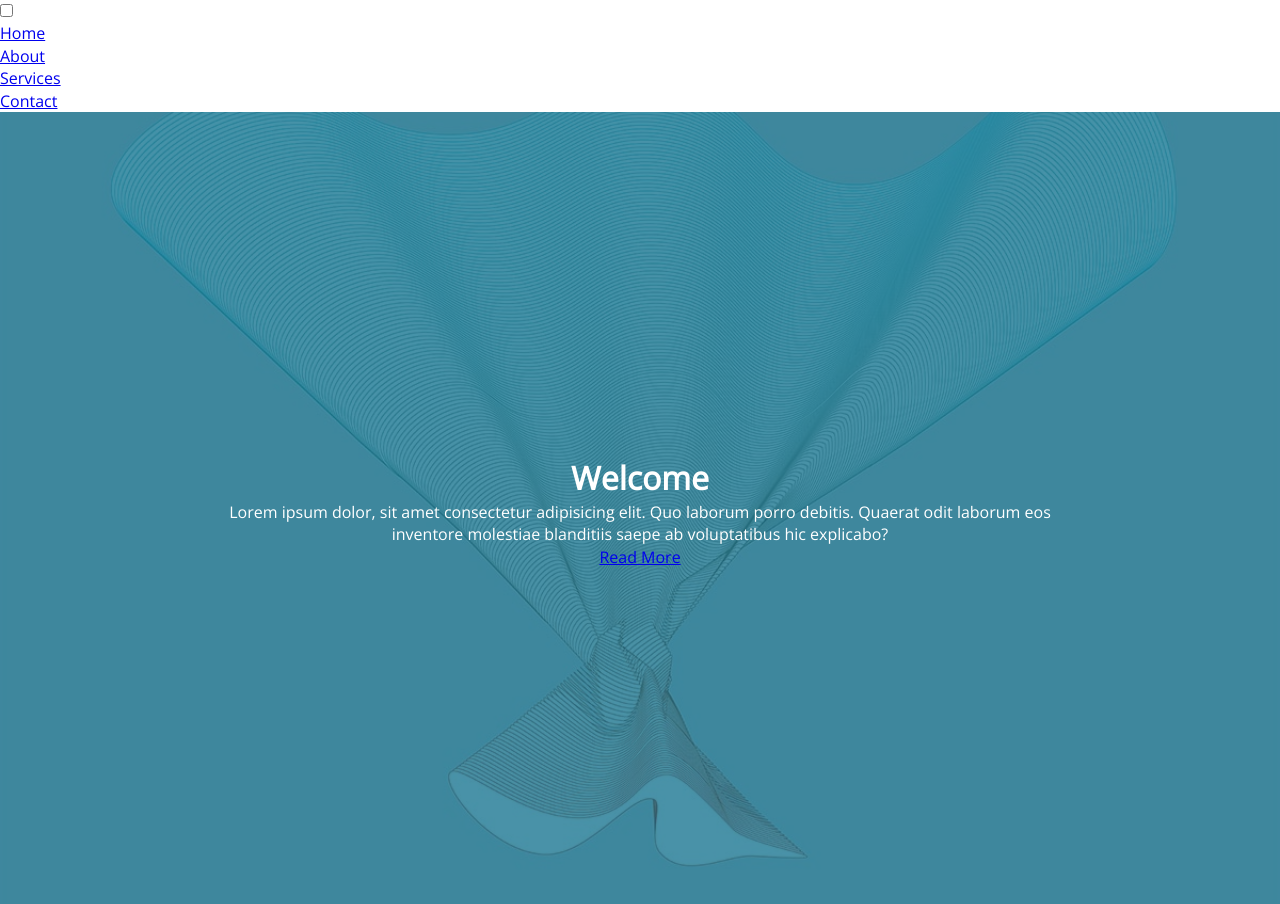
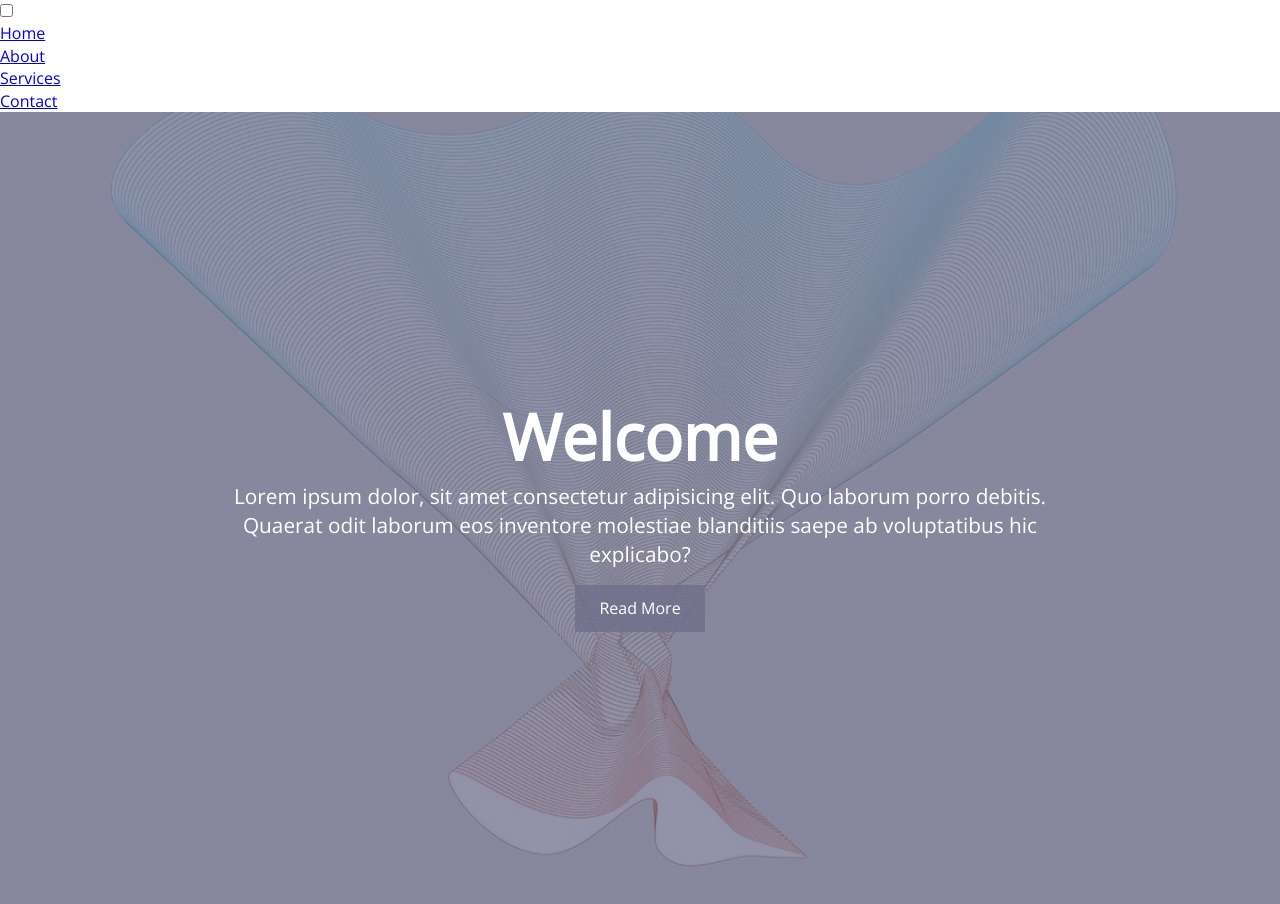
Before and after one commit to vanpixxer/CSS-Only-Menu, a plain HTML site: page index.html in a window 1280 px wide. Drawn offline with nearby package versions, Linux system fonts and the light colour scheme.

Commit message:
Finished styling main content area of page

```diff
--- a/css/menu.css
+++ b/css/menu.css
@@ -1,6 +1,6 @@
 /* Set some variables on the root scope */
 :root {
-    --primary-color: rgba(13, 110, 139, 0.75);
+    --primary-color: rgba(110, 110, 139, 0.75);
     --overlay-color: rgba(24, 39, 51, 0.85);
     --menu-speed: 0.75s;
 }
@@ -51,3 +51,22 @@ body {
     text-align: center;
     height: 100%;
 }
+
+.showcase h1 {
+     font-size: 4rem;
+}
+
+.showcase p {
+    font-size: 1.3rem;
+}
+
+/* Button styles */
+.btn {
+    display: inline-block;
+    border: none;
+    background-color: var(--primary-color);
+    color: #fff;
+    padding: 0.75rem 1.5rem;
+    margin-top: 1rem;
+    text-decoration: none;
+}
```
